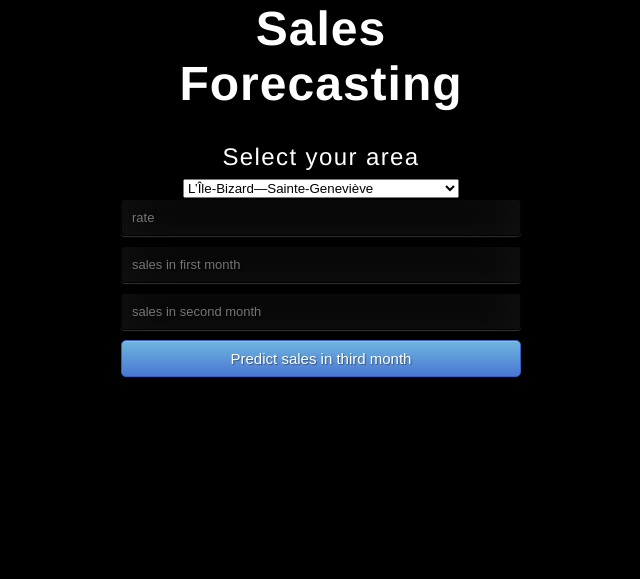
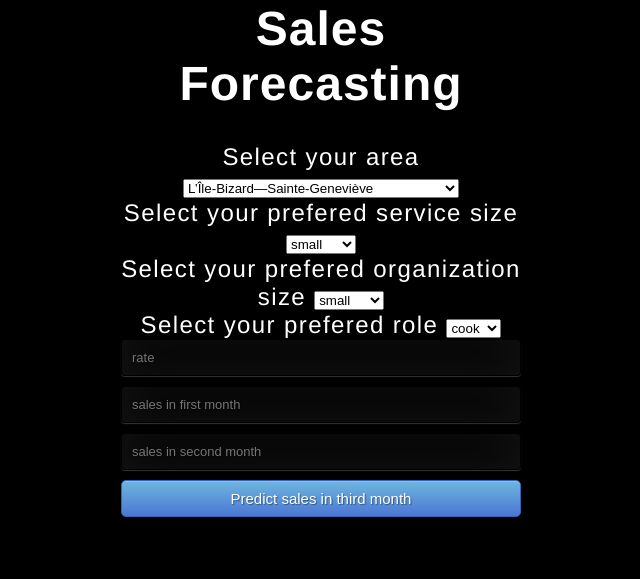
Before and after one commit to duncan-wang/placedumarche_recengine, a Flask app: page / in a window 1280 px wide. Shown: the part 201-780 px from the top of the page, without its empty margins (369-1009 px from the left). Run offline with Flask 2, Linux system fonts and the light colour scheme.

Commit message:
dropdowns

```diff
--- a/templates/index.html
+++ b/templates/index.html
@@ -17,7 +17,7 @@
 
      <!-- Main Input For Receiving Query to our ML -->
     <form action="{{ url_for('predict')}}"method="post">
-      <div class="form-row">
+              <div class="form-row">
                 <label>
                     <span>Select your area</span>
                     <select name="area">
@@ -41,6 +41,39 @@
                         <option>LaSalle</option>
                     </select>
                 </label>
+              </div>
+              <div class="form-row">
+                <label>
+                    <span>Select your prefered service size</span>
+                    <select name="service">
+                        <option>small</option>
+                        <option>medium</option>
+                        <option>large</option>
+                    </select>
+                </label>
+            </div>
+
+            <div class="form-row">
+                <label>
+                    <span>Select your prefered organization size</span>
+                    <select name="org">
+                        <option>small</option>
+                        <option>medium</option>
+                        <option>large</option>
+                    </select>
+                </label>
+            </div>
+
+            <div class="form-row">
+                <label>
+                    <span>Select your prefered role</span>
+                    <select name="role">
+                        <option>cook</option>
+                        <option>serve</option>
+                        <option>prep</option>
+                        <option>clean</option>
+                    </select>
+                </label>
             </div>
     	<input type="text" name="rate" placeholder="rate" required="required" />
         <input type="text" name="sales in first month" placeholder="sales in first month" required="required" />
```
